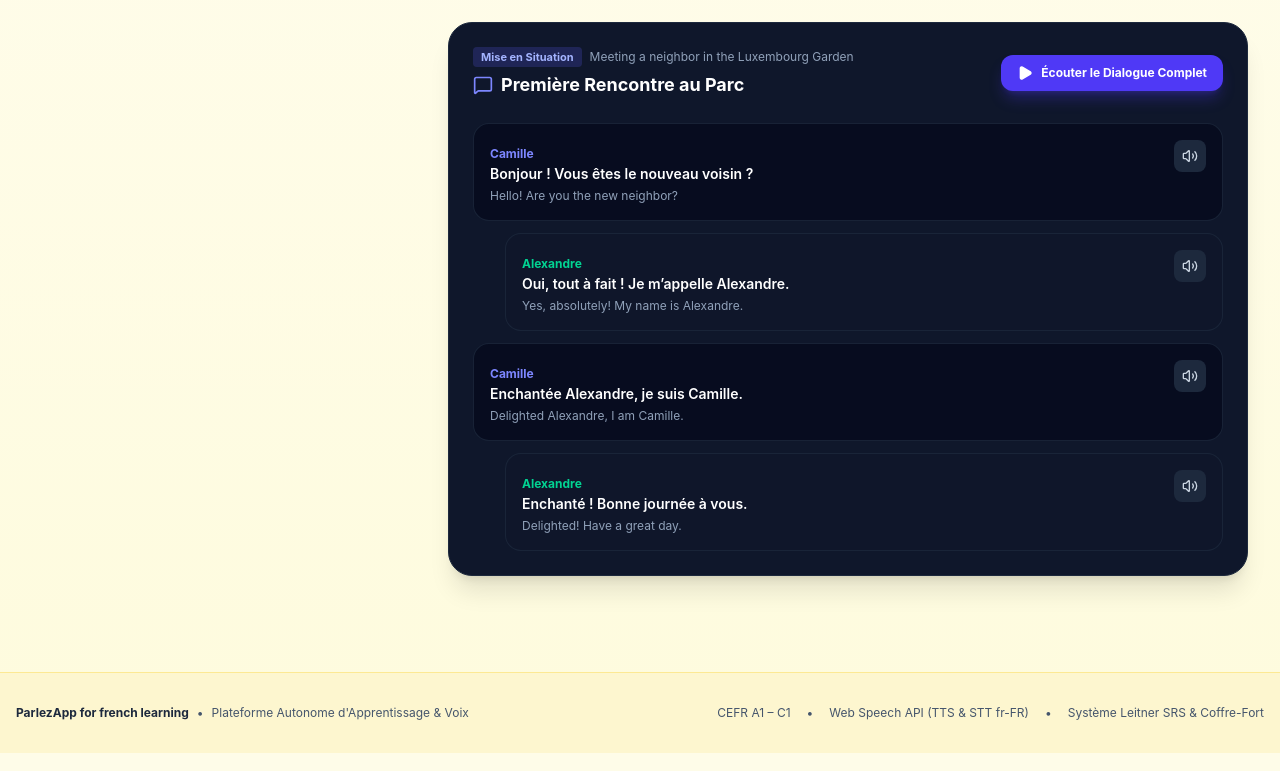
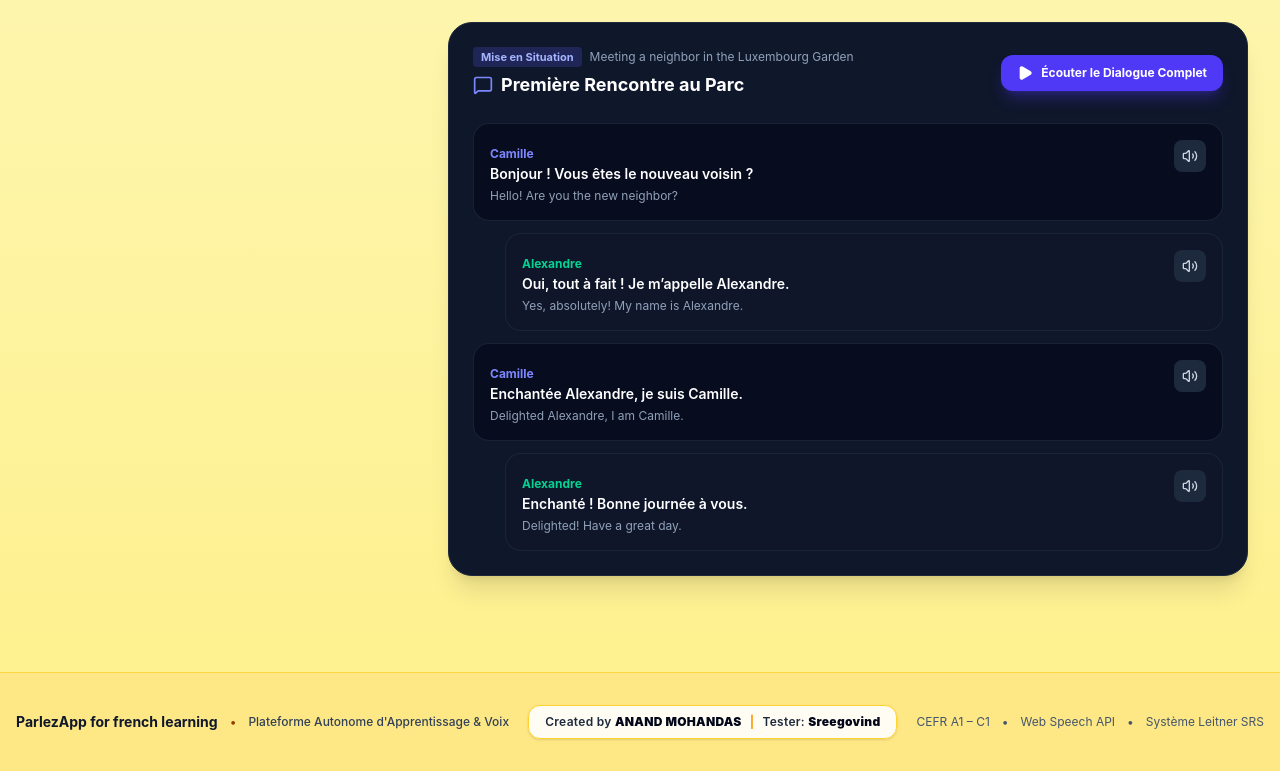
Before and after one commit to anandcom-pixel/parlez-app, a React (Vite) app: page / in a window 1280 px wide. Shown: the part 1826-2597 px from the top of the page. Built offline with nearby package versions, Linux system fonts and the light colour scheme.

Commit message:
Update background to warm sunny yellow #fef08a and add professional footer with credits

```diff
--- a/index.html
+++ b/index.html
@@ -10,7 +10,7 @@
     <link rel="preconnect" href="https://fonts.gstatic.com" crossorigin>
     <link href="https://fonts.googleapis.com/css2?family=Plus+Jakarta+Sans:wght@400;500;600;700;800;900&display=swap" rel="stylesheet">
   </head>
-  <body class="bg-[#fefce8] text-slate-900 antialiased selection:bg-amber-300 selection:text-amber-950">
+  <body class="bg-[#fef08a] text-slate-900 antialiased selection:bg-amber-400 selection:text-amber-950">
     <div id="root"></div>
     <script type="module" src="/src/main.tsx"></script>
   </body>
--- a/src/App.tsx
+++ b/src/App.tsx
@@ -70,7 +70,7 @@ export function App() {
   };
 
   return (
-    <div className="min-h-screen bg-[#fefce8] bg-gradient-to-b from-[#fefce8] via-[#fffdf0] to-[#fef9c3]/30 text-slate-900 flex flex-col font-sans selection:bg-amber-300 selection:text-amber-950">
+    <div className="min-h-screen bg-[#fef08a] bg-gradient-to-b from-[#fef08a] via-[#fef9c3] to-[#fef08a] text-slate-900 flex flex-col font-sans selection:bg-amber-400 selection:text-amber-950">
       {/* Top Navbar */}
       <Navbar
         activeTab={activeTab}
@@ -143,20 +143,27 @@ export function App() {
       </main>
 
       {/* Footer */}
-      <footer className="border-t border-amber-200/80 bg-amber-100/60 py-8 px-4 text-center text-xs text-slate-600">
-        <div className="max-w-7xl mx-auto flex flex-col sm:flex-row items-center justify-between gap-4">
-          <div className="flex items-center gap-2">
-            <span className="font-bold text-slate-800">ParlezApp for french learning</span>
-            <span>•</span>
-            <span className="text-slate-600">Plateforme Autonome d'Apprentissage & Voix</span>
+      <footer className="border-t border-amber-300/80 bg-amber-200/80 py-8 px-4 text-center text-xs text-slate-700">
+        <div className="max-w-7xl mx-auto flex flex-col md:flex-row items-center justify-between gap-4">
+          <div className="flex flex-col sm:flex-row items-center gap-2 sm:gap-3">
+            <span className="font-bold text-slate-900 text-sm">ParlezApp for french learning</span>
+            <span className="hidden sm:inline text-amber-800">•</span>
+            <span className="text-slate-700 font-medium">Plateforme Autonome d'Apprentissage & Voix</span>
           </div>
 
-          <div className="flex items-center gap-4 text-slate-600">
+          {/* Professional Creator & Tester Credits */}
+          <div className="flex items-center gap-2 px-4 py-2 rounded-xl bg-white/90 border border-amber-300 shadow-sm text-slate-800 font-semibold tracking-wide text-xs">
+            <span>Created by <strong className="text-slate-950 font-black">ANAND MOHANDAS</strong></span>
+            <span className="text-amber-500 font-bold">|</span>
+            <span>Tester: <strong className="text-slate-950 font-black">Sreegovind</strong></span>
+          </div>
+
+          <div className="flex items-center gap-3 text-slate-600 text-xs">
             <span>CEFR A1 – C1</span>
             <span>•</span>
-            <span>Web Speech API (TTS & STT fr-FR)</span>
+            <span>Web Speech API</span>
             <span>•</span>
-            <span>Système Leitner SRS & Coffre-Fort</span>
+            <span>Système Leitner SRS</span>
           </div>
         </div>
       </footer>
--- a/src/components/Navbar.tsx
+++ b/src/components/Navbar.tsx
@@ -74,7 +74,7 @@ export const Navbar: React.FC<NavbarProps> = ({
   ] as const;
 
   return (
-    <header className="sticky top-0 z-40 bg-[#fefce8]/90 backdrop-blur-md border-b border-amber-200/80 shadow-sm transition-all">
+    <header className="sticky top-0 z-40 bg-[#fef08a]/95 backdrop-blur-md border-b border-amber-300 shadow-sm transition-all">
       <div className="max-w-7xl mx-auto px-4 sm:px-6 lg:px-8">
         <div className="flex items-center justify-between h-16 sm:h-20 gap-2">
           {/* Logo */}
--- a/src/index.css
+++ b/src/index.css
@@ -9,7 +9,7 @@
     font-family: -apple-system, BlinkMacSystemFont, "Segoe UI", Roboto, "Helvetica Neue", Arial, sans-serif;
     -webkit-font-smoothing: antialiased;
     -moz-osx-font-smoothing: grayscale;
-    background-color: #fefce8;
+    background-color: #fef08a;
     color: #0f172a;
   }
 }
```
